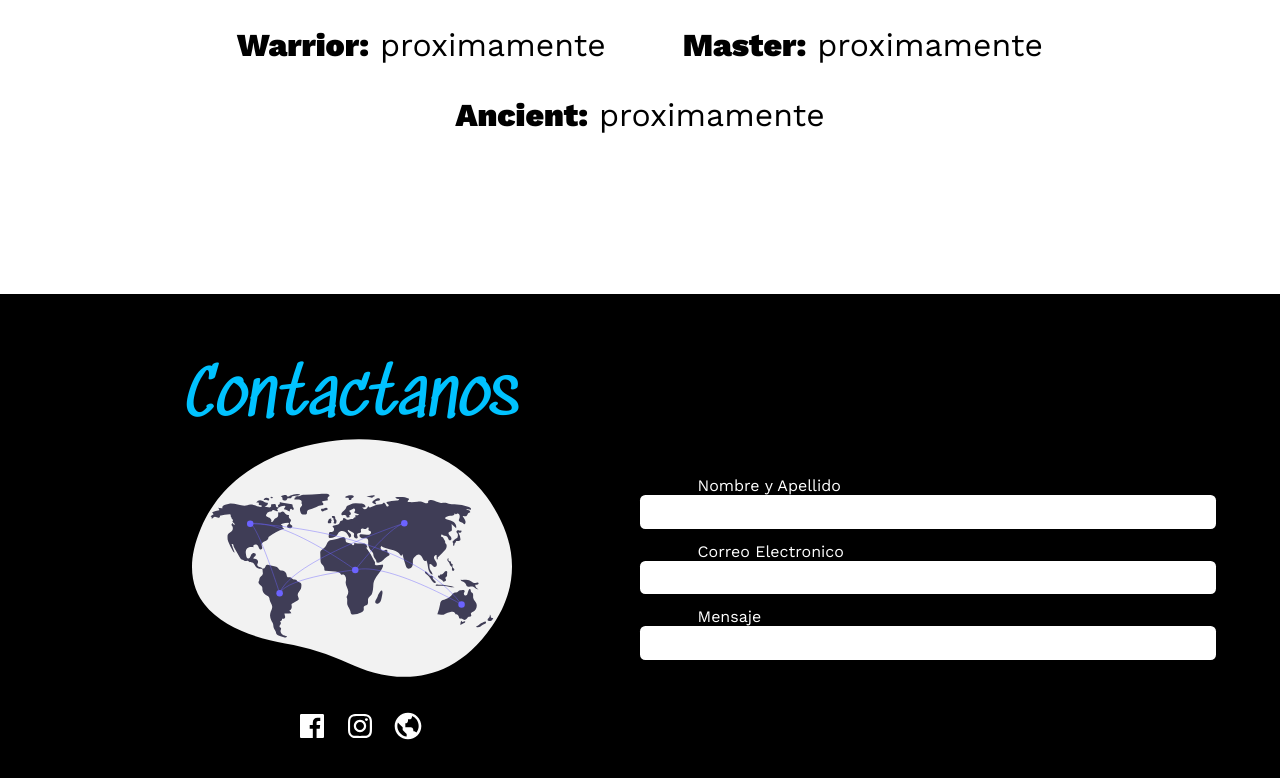
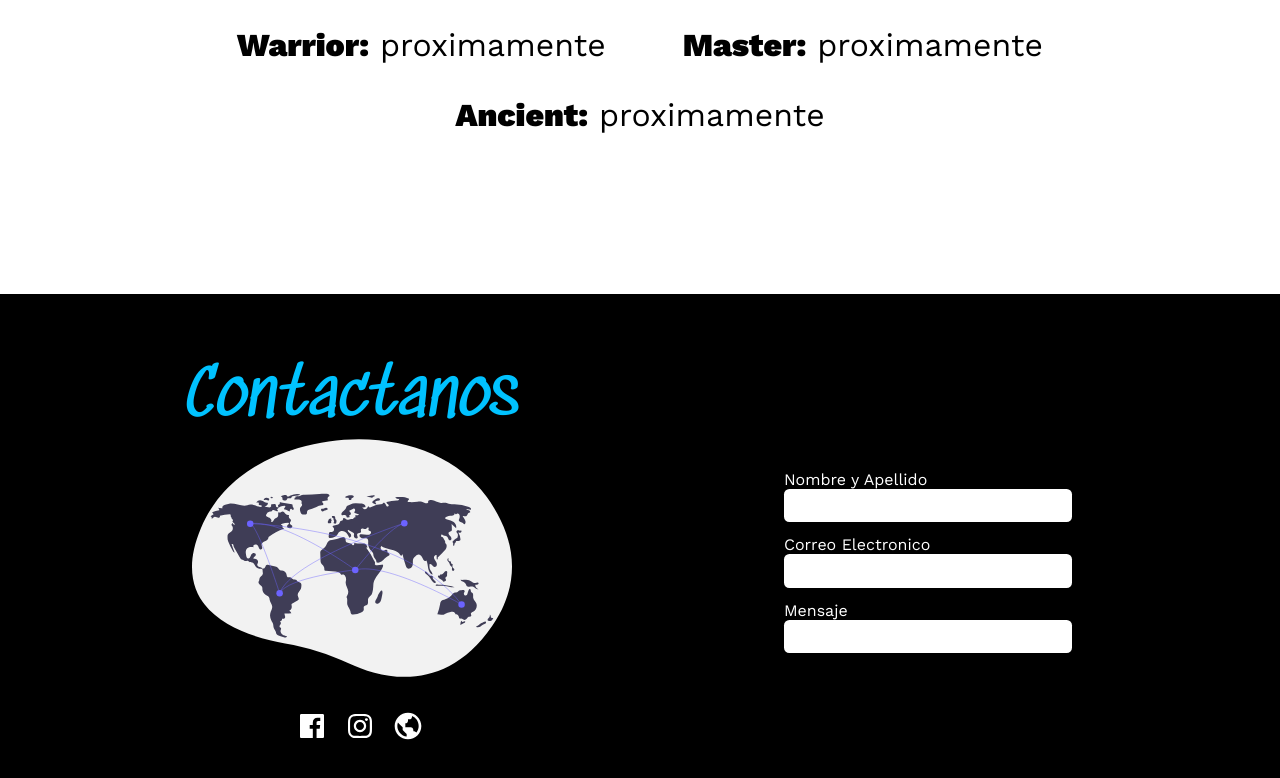
Before and after one commit to ilemarandrade/landing-swordvoice, a React (Create React App) app: page / in a window 1280 px wide. Shown: the part 3714-4492 px from the top of the page. Built offline with nearby package versions, Linux system fonts and the light colour scheme.

Commit message:
feat: modelo vista controlador aplicado a layoutContact
chore: mejoras de UI en el formulario de contacto

```diff
--- a/src/App.css
+++ b/src/App.css
@@ -76,6 +76,9 @@ h4 {
 
 .pt-3 {
   padding-top: 3em;
+}
+.w-50 {
+  width: 50%;
 }
 .w-80 {
   width: 80%;
@@ -529,8 +532,8 @@ textarea {
     flex-direction: row;
     padding: 5%;
   }
-  #layoutContact div:nth-child(1),
-  #layoutContact div:nth-child(2) {
+  #layoutContact > div:nth-child(1),
+  #layoutContact > div:nth-child(2) {
     width: 50%;
   }
   #worldSvg {
--- a/src/App.js
+++ b/src/App.js
@@ -6,7 +6,7 @@ import LayoutWhatIs from './layouts/layoutWhatIs';
 import LayoutTeam from './layouts/layoutTeam';
 import LayoutService from './layouts/layoutService';
 import LayoutPath from './layouts/layoutPath';
-import LayoutContact from './layouts/layoutContact';
+import LayoutContactWrap from './layouts/layoutContact/layoutContactWrap';
 
 const App = () => {
   const [deviceWidth, setdeviceWidth] = useState(window.innerWidth);
@@ -31,7 +31,7 @@ const App = () => {
       <LayoutTeam />
       <LayoutService />
       <LayoutPath />
-      <LayoutContact />
+      <LayoutContactWrap />
     </div>
   );
 };
--- a/src/layouts/layoutContact.js
+++ /dev/null
@@ -1,43 +0,0 @@
-import React from 'react';
-import World from '../assets/img/World';
-import FacebookIcon from '../assets/img/FacebookIcon';
-import InstagranIcon from '../assets/img/InstagranIcon';
-import WebIcon from '../assets/img/WebIcon';
-
-const LayoutContact = () => {
-  return (
-    <div id="layoutContact">
-      <div className="perfectCentered flex-column">
-        <p className="font-primary font-s-4 font-c-primary">Contactanos</p>
-
-        <World />
-        <div className="margin-b-2">
-          <a href="#">
-            <FacebookIcon />
-          </a>
-
-          <a href="#">
-            <InstagranIcon />
-          </a>
-
-          <a href="#">
-            <WebIcon />
-          </a>
-        </div>
-      </div>
-
-      <div className="perfectCentered flex-column font-secondary">
-        <p className="font-c-secondary w-80">Nombre y Apellido</p>
-        <input type="text" className="margin-b-1" />
-
-        <p className="font-c-secondary w-80">Correo Electronico</p>
-        <input type="text" className="margin-b-1" />
-
-        <p className="font-c-secondary w-80">Mensaje</p>
-        <input type="text" />
-      </div>
-    </div>
-  );
-};
-
-export default LayoutContact;
--- /dev/null
+++ b/src/layouts/layoutContact/layoutContact.js
@@ -0,0 +1,70 @@
+import React from 'react';
+import World from '../../assets/img/World';
+import FacebookIcon from '../../assets/img/FacebookIcon';
+import InstagranIcon from '../../assets/img/InstagranIcon';
+import WebIcon from '../../assets/img/WebIcon';
+
+/**
+ * Componente de presentacion: esta solo la UI
+ *
+ */
+
+const LayoutContact = ({ form, onFormElementChange }) => {
+  const formElements = [
+    {
+      label: 'Nombre y Apellido',
+      onChange: event => onFormElementChange(event),
+    },
+    {
+      label: 'Correo Electronico',
+      onChange: event => onFormElementChange(event),
+    },
+    {
+      label: 'Mensaje',
+      onChange: event => onFormElementChange(event),
+    },
+  ];
+
+  const formJSX = formElements.map((formElement, index) => (
+    <div className="w-50" key={index}>
+      <p className="font-c-secondary">{formElement.label}</p>
+      <input
+        onChange={event => {
+          onFormElementChange(event, index);
+        }}
+        value={form[index]}
+        type="text"
+        className="margin-b-1"
+      />
+    </div>
+  ));
+
+  return (
+    <div id="layoutContact">
+      <div className="perfectCentered flex-column">
+        <p className="font-primary font-s-4 font-c-primary">Contactanos</p>
+
+        <World />
+        <div className="margin-b-2">
+          <a href="#">
+            <FacebookIcon />
+          </a>
+
+          <a href="#">
+            <InstagranIcon />
+          </a>
+
+          <a href="#">
+            <WebIcon />
+          </a>
+        </div>
+      </div>
+
+      <div className="perfectCentered flex-column font-secondary">
+        {formJSX}
+      </div>
+    </div>
+  );
+};
+
+export default LayoutContact;
--- /dev/null
+++ b/src/layouts/layoutContact/layoutContactWrap.js
@@ -0,0 +1,21 @@
+import React, { useState } from 'react';
+import LayoutContact from './layoutContact';
+
+/**
+ * Componente controlador: donde se maneja toda la logica
+ *
+ * Se separa presentacion de controlador
+ */
+export default () => {
+  const [form, setform] = useState(['', '', '']);
+
+  const onFormElementChange = (event, index) => {
+    const { value } = event.target;
+    const formCopy = [...form]; //me aseguro de modificar una copia del estado para asegurar inmutabilidad
+    formCopy[index] = value;
+    setform(formCopy);
+  };
+  return (
+    <LayoutContact form={form} onFormElementChange={onFormElementChange} />
+  );
+};
```
